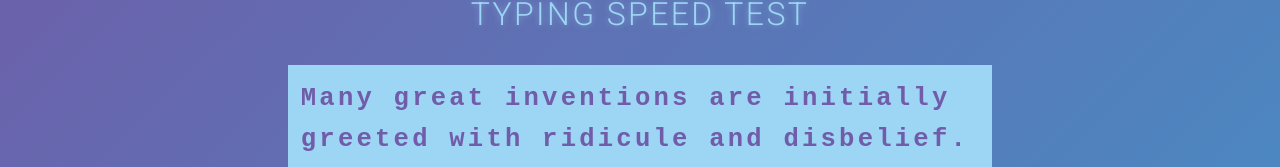
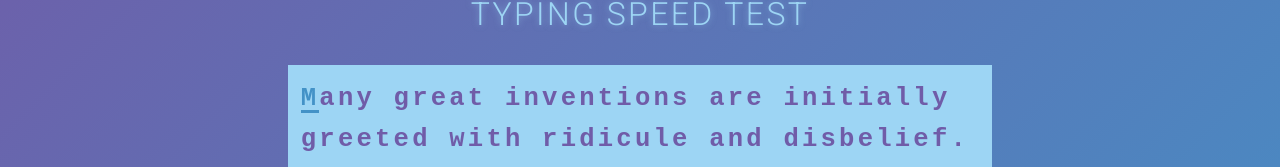
Before and after one commit to dandybytes/flying-fingers, a React (Create React App) app: page / in a window 1280 px wide. Shown: the part 217-384 px from the top of the page. Built offline with nearby package versions, Linux system fonts and the light colour scheme.

Commit message:
add cursor index to state and reducer; add cursor effect to Character component

```diff
--- a/src/App.js
+++ b/src/App.js
@@ -6,9 +6,9 @@ import Keyboard from "./components/Keyboard";
 import "./App.css";
 
 function App() {
-    const {prepareText} = useContext(Context);
+    const {initializeTextBox} = useContext(Context);
 
-    useEffect(() => prepareText(), []);
+    useEffect(() => initializeTextBox(), []);
 
     return (
         <div className="App">
--- a/src/components/Character.css
+++ b/src/components/Character.css
@@ -0,0 +1,38 @@
+.Character {
+    position: relative;
+}
+
+.Character-current-cursor {
+    color: #4392c7 !important;
+    /* text-decoration: underline; */
+}
+
+.Character-current-cursor::after {
+    content: "";
+    position: absolute;
+    width: 100%;
+    height: 0.2vw;
+    bottom: 0;
+    left: 0;
+    background-color: #4392c7;
+    animation: blinking 0.5s infinite;
+    -webkit-animation: blinking 0.5s infinite backwards alternate;
+}
+
+@-webkit-keyframes blinking {
+    0% {
+        opacity: 1;
+    }
+    100% {
+        opacity: 0;
+    }
+}
+
+@keyframes blinking {
+    0% {
+        opacity: 1;
+    }
+    100% {
+        opacity: 0;
+    }
+}
--- a/src/components/Character.js
+++ b/src/components/Character.js
@@ -1,7 +1,13 @@
-import React from "react";
+import React, {useContext} from "react";
+import {Context} from "./../state/State";
+import "./Character.css";
 
 const Character = ({correct, typed, index}) => {
-    return <span>{correct}</span>;
+    const {cursorIndex} = useContext(Context);
+
+    const characterClassName =
+        index === cursorIndex ? "Character Character-current-cursor" : "Character";
+    return <span className={characterClassName}>{correct}</span>;
 };
 
 export default Character;
--- a/src/state/State.js
+++ b/src/state/State.js
@@ -5,7 +5,7 @@ import {text} from "./../data/text";
 export const Context = createContext();
 
 const State = props => {
-    const initialState = {characterList: []};
+    const initialState = {characterList: [], cursorIndex: 0};
 
     const [state, dispatch] = useReducer(reducer, initialState);
 
@@ -18,8 +18,21 @@ const State = props => {
         dispatch({type: "set_character_list", characterList});
     };
 
+    const resetCursorIndex = () => dispatch({type: "set_cursor_index", index: 0});
+
+    const initializeTextBox = () => {
+        prepareText();
+        resetCursorIndex();
+    };
+
     return (
-        <Context.Provider value={{characterList: state.characterList, prepareText}}>
+        <Context.Provider
+            value={{
+                characterList: state.characterList,
+                cursorIndex: state.cursorIndex,
+                initializeTextBox
+            }}
+        >
             {props.children}
         </Context.Provider>
     );
--- a/src/state/reducer.js
+++ b/src/state/reducer.js
@@ -3,6 +3,8 @@ export default (state, action) => {
         case "set_character_list":
             const {characterList} = action;
             return {...state, characterList};
+        case "set_cursor_index":
+            return {...state, cursorIndex: action.index};
         default:
             return state;
     }
```
